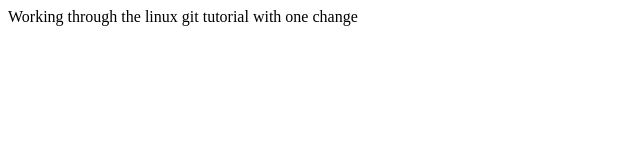
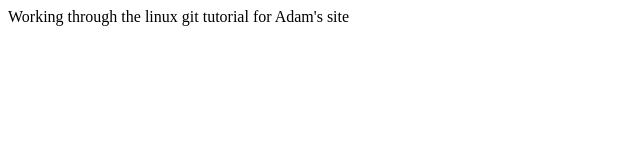
Before and after one commit to intersweat/project_website, a plain HTML site: page index.html in a window 1280 px wide. Shown: the full height of the page, 0-640 px from the left. Drawn offline with Linux system fonts and the light colour scheme.

Commit message:
Changed website for Adam

```diff
--- a/index.html
+++ b/index.html
@@ -1,6 +1,6 @@
 <html>
 	<Header><title>My First Webpage</title></header>
 	<body>
-		Working through the linux git tutorial with one change
+		Working through the linux git tutorial for Adam's site
 	</body>
 </html>
```
